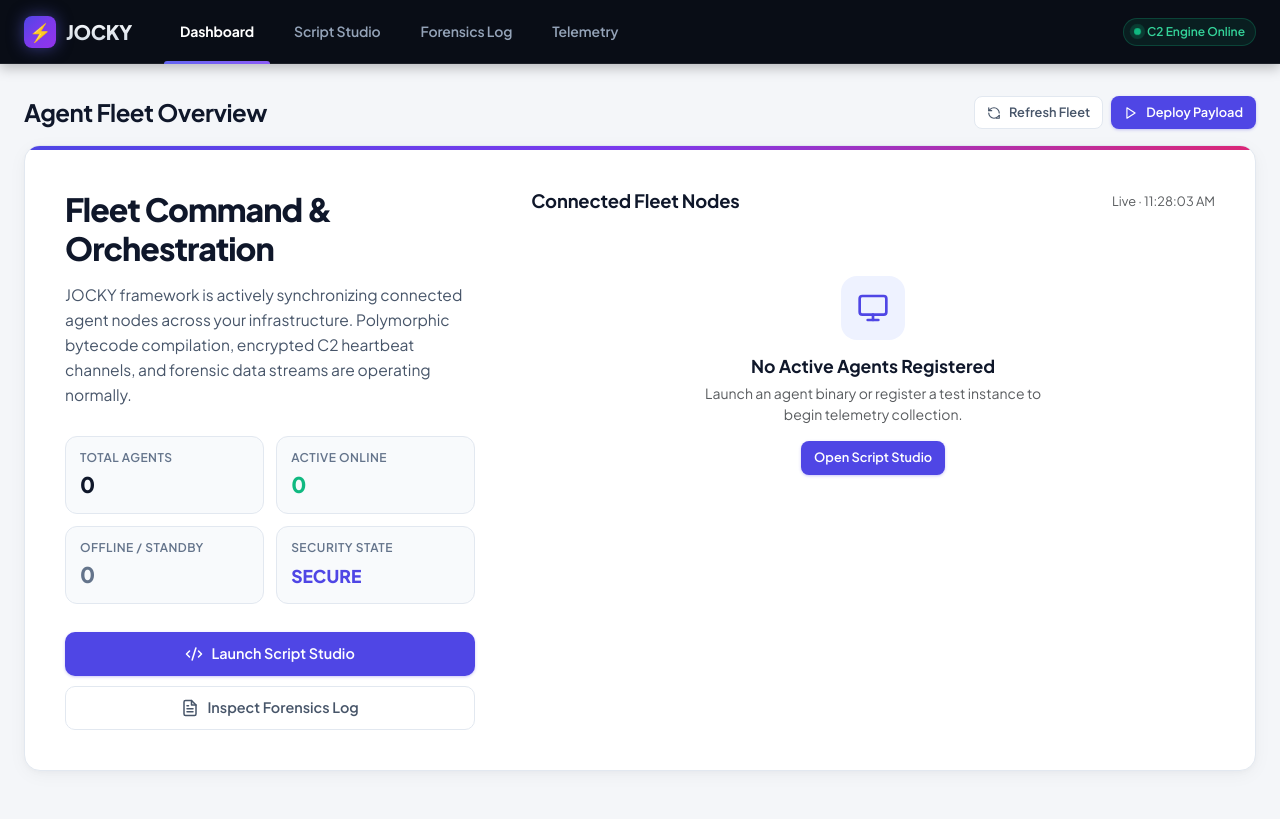
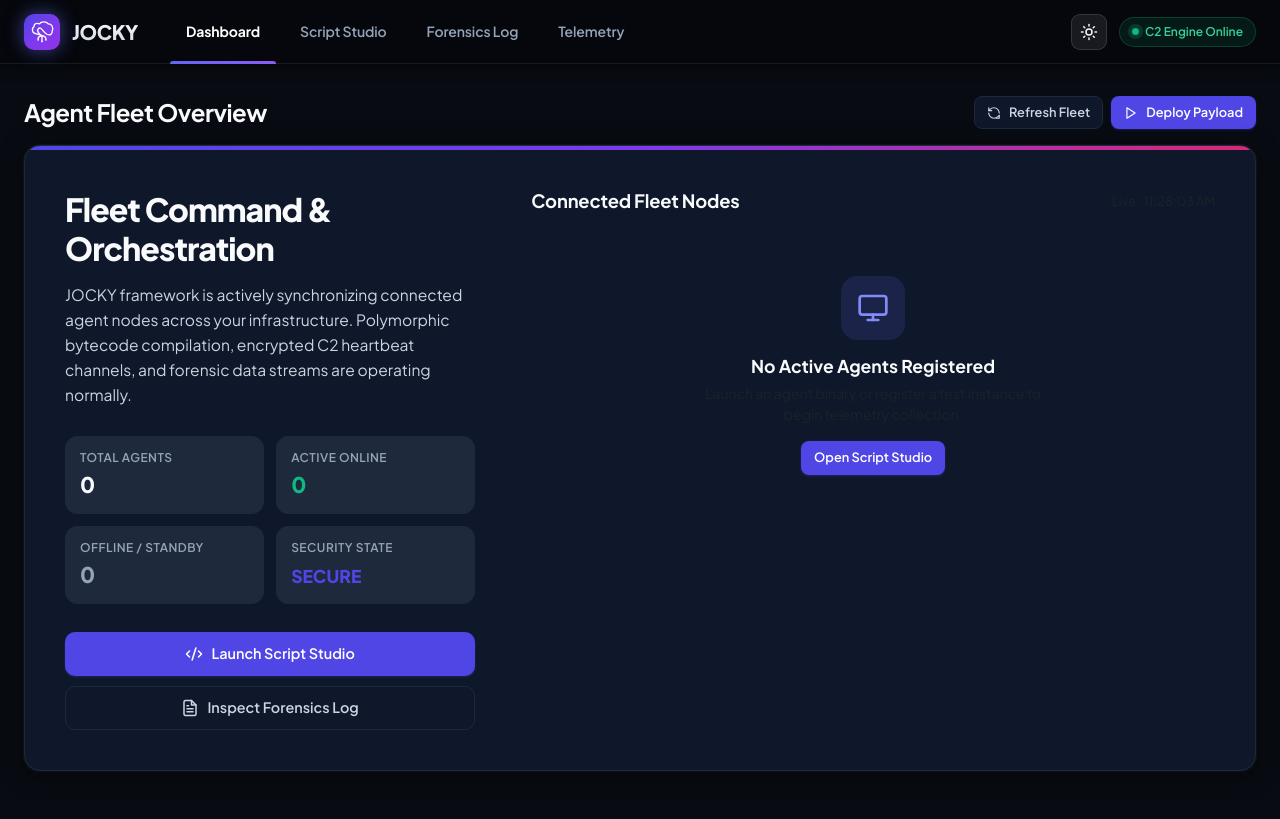
Before and after one commit to Jatin-trivedi/Proteus-, a Flask app: page / in a window 1280 px wide. Run offline with Flask 3, Linux system fonts and the light colour scheme; data that the repository does not hold is empty.

Commit message:
feat(ui): add dark mode theme switcher and custom cloud-circuit logo

```diff
--- a/manager/dashboard/static/dashboard.js
+++ b/manager/dashboard/static/dashboard.js
@@ -1,6 +1,39 @@
 /**
- * JOCKY Manager - Dashboard Frontend Utilities
+ * JOCKY Manager - Dashboard Frontend Utilities & Theme Management
  */
+
+// Initialize Theme
+function initTheme() {
+  const savedTheme = localStorage.getItem('jocky-theme') || 'dark'; // Default to dark for high-tech security aesthetic
+  setTheme(savedTheme);
+}
+
+function setTheme(theme) {
+  document.documentElement.setAttribute('data-theme', theme);
+  localStorage.setItem('jocky-theme', theme);
+  updateThemeIcon(theme);
+}
+
+function toggleTheme() {
+  const current = document.documentElement.getAttribute('data-theme') || 'dark';
+  const target = current === 'dark' ? 'light' : 'dark';
+  setTheme(target);
+  showToast(`Switched to ${target === 'dark' ? 'Dark' : 'Light'} Mode`, 'info');
+}
+
+function updateThemeIcon(theme) {
+  const btn = document.getElementById('theme-toggle-btn');
+  if (!btn) return;
+  if (theme === 'dark') {
+    // Show Sun icon to switch to light mode
+    btn.innerHTML = `<svg width="18" height="18" viewBox="0 0 24 24" fill="none" stroke="currentColor" stroke-width="2" stroke-linecap="round" stroke-linejoin="round"><circle cx="12" cy="12" r="4"></circle><path d="M12 2v2"></path><path d="M12 20v2"></path><path d="m4.93 4.93 1.41 1.41"></path><path d="m17.66 17.66 1.41 1.41"></path><path d="M2 12h2"></path><path d="M20 12h2"></path><path d="m6.34 17.66-1.41 1.41"></path><path d="m19.07 4.93-1.41 1.41"></path></svg>`;
+    btn.setAttribute('title', 'Switch to Light Mode');
+  } else {
+    // Show Moon icon to switch to dark mode
+    btn.innerHTML = `<svg width="18" height="18" viewBox="0 0 24 24" fill="none" stroke="currentColor" stroke-width="2" stroke-linecap="round" stroke-linejoin="round"><path d="M12 3a6 6 0 0 0 9 9 9 9 0 1 1-9-9Z"></path></svg>`;
+    btn.setAttribute('title', 'Switch to Dark Mode');
+  }
+}
 
 // Helper to format timestamps into relative time (e.g., "just now", "2m ago")
 function timeAgo(dateString) {
@@ -57,7 +90,7 @@ function showToast(message, type = 'info') {
 
   const toast = document.createElement('div');
   const bg = type === 'success' ? '#10b981' : type === 'error' ? '#ef4444' : '#4f46e5';
-  toast.style.cssText = `background: #0f172a; color: #fff; border-left: 4px solid ${bg}; border-radius: 8px; padding: 12px 18px; font-size: 0.875rem; box-shadow: 0 10px 15px -3px rgba(0,0,0,0.3); display: flex; align-items: center; gap: 10px; animation: slideIn 0.25s ease;`;
+  toast.style.cssText = `background: #0f172a; color: #fff; border-left: 4px solid ${bg}; border-radius: 8px; padding: 12px 18px; font-size: 0.875rem; box-shadow: 0 10px 15px -3px rgba(0,0,0,0.5); display: flex; align-items: center; gap: 10px; animation: slideIn 0.25s ease;`;
   toast.innerHTML = `<span>${message}</span>`;
   toastContainer.appendChild(toast);
 
@@ -65,5 +98,8 @@ function showToast(message, type = 'info') {
     toast.style.opacity = '0';
     toast.style.transition = 'opacity 0.3s ease';
     setTimeout(() => toast.remove(), 300);
-  }, 4000);
+  }, 3500);
 }
+
+// Initialize theme on DOM load
+document.addEventListener('DOMContentLoaded', initTheme);
--- a/manager/dashboard/static/style.css
+++ b/manager/dashboard/static/style.css
@@ -8,12 +8,12 @@
   --font-main: 'Plus Jakarta Sans', -apple-system, BlinkMacSystemFont, 'Segoe UI', Roboto, sans-serif;
   --font-mono: 'JetBrains Mono', monospace;
 
-  /* Color Palette */
+  /* Theme Defaults (Light Mode) */
   --bg-page: #f4f6f9;
   --bg-surface: #ffffff;
   --bg-surface-subtle: #f8fafc;
   --bg-dark-nav: #090d16;
-  --bg-dark-accent: #111827;
+  --bg-card-hover: #ffffff;
 
   /* Primary Accent & Gradients */
   --primary: #4f46e5;
@@ -24,13 +24,16 @@
   --accent-gradient: linear-gradient(135deg, #4f46e5 0%, #7c3aed 50%, #9333ea 100%);
   --accent-bar-gradient: linear-gradient(90deg, #4f46e5 0%, #7c3aed 50%, #db2777 100%);
 
-  /* Neutrals */
+  /* Neutrals (Light) */
   --text-main: #0f172a;
   --text-secondary: #475569;
   --text-muted: #64748b;
   --text-dim: #94a3b8;
   --border-light: #e2e8f0;
   --border-subtle: #edf2f7;
+  --input-bg: #ffffff;
+  --input-border: #e2e8f0;
+  --code-box-bg: #0f172a;
 
   /* Status Colors */
   --status-online: #10b981;
@@ -51,6 +54,37 @@
   --shadow-card: 0 4px 20px -2px rgba(15, 23, 42, 0.05), 0 2px 6px -1px rgba(15, 23, 42, 0.03);
 }
 
+/* ==========================================================================
+   Dark Mode Theme Overrides
+   ========================================================================== */
+[data-theme="dark"] {
+  --bg-page: #080b11;
+  --bg-surface: #0f172a;
+  --bg-surface-subtle: #1e293b;
+  --bg-dark-nav: #05070c;
+  --bg-card-hover: #131d35;
+
+  --text-main: #f8fafc;
+  --text-secondary: #cbd5e1;
+  --text-muted: #94a3b8;
+  --text-dim: #64748b;
+  --border-light: #1e293b;
+  --border-subtle: #172033;
+  --input-bg: #0b0f19;
+  --input-border: #334155;
+  --code-box-bg: #070a10;
+
+  --primary-light: rgba(99, 102, 241, 0.15);
+  --primary-glow: rgba(99, 102, 241, 0.35);
+
+  --status-online-bg: rgba(16, 185, 129, 0.12);
+  --status-online-border: rgba(16, 185, 129, 0.3);
+  --status-offline-bg: rgba(100, 116, 139, 0.15);
+  --status-offline-border: rgba(100, 116, 139, 0.3);
+
+  --shadow-card: 0 4px 25px -2px rgba(0, 0, 0, 0.5), 0 0 1px 1px rgba(255, 255, 255, 0.05);
+}
+
 /* Base Document Styles */
 body {
   font-family: var(--font-main);
@@ -76,7 +111,7 @@ body {
   position: sticky;
   top: 0;
   z-index: 1000;
-  box-shadow: 0 4px 12px rgba(0, 0, 0, 0.25);
+  box-shadow: 0 4px 12px rgba(0, 0, 0, 0.35);
 }
 
 .jocky-nav .navbar-container {
@@ -91,7 +126,7 @@ body {
 .jocky-brand {
   display: flex;
   align-items: center;
-  gap: 10px;
+  gap: 12px;
   color: #ffffff;
   text-decoration: none;
   font-size: 1.25rem;
@@ -100,18 +135,24 @@ body {
   padding-right: 2rem;
 }
 
-.jocky-brand-logo {
+.jocky-brand-logo-container {
   display: inline-flex;
   align-items: center;
   justify-content: center;
-  width: 32px;
-  height: 32px;
+  width: 36px;
+  height: 36px;
   background: var(--accent-gradient);
-  border-radius: 8px;
-  color: #ffffff;
-  font-weight: 800;
-  font-size: 18px;
-  box-shadow: 0 0 16px rgba(99, 102, 241, 0.5);
+  border-radius: 10px;
+  padding: 5px;
+  box-shadow: 0 0 18px rgba(99, 102, 241, 0.6);
+  flex-shrink: 0;
+}
+
+.jocky-brand-logo-img {
+  width: 100%;
+  height: 100%;
+  object-fit: contain;
+  filter: brightness(0) invert(1);
 }
 
 .jocky-brand-text {
@@ -170,18 +211,39 @@ body {
   border-radius: 3px 3px 0 0;
 }
 
-/* Nav Right / System Badge */
+/* Nav Right / System Badge & Theme Switcher */
 .nav-right-meta {
   display: flex;
   align-items: center;
   gap: 12px;
 }
 
+.theme-toggle-btn {
+  display: inline-flex;
+  align-items: center;
+  justify-content: center;
+  width: 36px;
+  height: 36px;
+  background: rgba(255, 255, 255, 0.08);
+  border: 1px solid rgba(255, 255, 255, 0.12);
+  border-radius: 9px;
+  color: #f1f5f9;
+  cursor: pointer;
+  transition: all 0.2s ease;
+  padding: 0;
+}
+
+.theme-toggle-btn:hover {
+  background: rgba(255, 255, 255, 0.16);
+  border-color: rgba(255, 255, 255, 0.25);
+  transform: scale(1.05);
+}
+
 .system-pill {
   display: inline-flex;
   align-items: center;
   gap: 6px;
-  padding: 4px 10px;
+  padding: 5px 12px;
   background: rgba(16, 185, 129, 0.1);
   border: 1px solid rgba(16, 185, 129, 0.25);
   border-radius: 9999px;
@@ -504,7 +569,7 @@ body {
   align-items: center;
   justify-content: center;
   gap: 8px;
-  background: #ffffff;
+  background: var(--bg-surface);
   color: var(--text-secondary);
   font-weight: 600;
   font-size: 0.9rem;
@@ -698,7 +758,7 @@ body {
   margin: 0 auto 1rem auto;
   border-radius: 16px;
   background: var(--primary-light);
-  color: var(--primary);
+  color: #818cf8;
   display: flex;
   align-items: center;
   justify-content: center;
--- a/manager/dashboard/templates/base.html
+++ b/manager/dashboard/templates/base.html
@@ -1,9 +1,20 @@
 <!DOCTYPE html>
-<html lang="en">
+<html lang="en" data-theme="dark">
 <head>
     <meta charset="UTF-8">
     <meta name="viewport" content="width=device-width, initial-scale=1.0">
     <title>{% block title %}JOCKY Manager · Enterprise Endpoint Defense{% endblock %}</title>
+    <!-- Favicon -->
+    <link rel="icon" type="image/svg+xml" href="{{ url_for('static', filename='logo.svg') }}">
+
+    <!-- Prevent Theme Flash (FOUC) -->
+    <script>
+        (function() {
+            const savedTheme = localStorage.getItem('jocky-theme') || 'dark';
+            document.documentElement.setAttribute('data-theme', savedTheme);
+        })();
+    </script>
+
     <!-- Google Fonts: Plus Jakarta Sans & JetBrains Mono -->
     <link rel="preconnect" href="https://fonts.googleapis.com">
     <link rel="preconnect" href="https://fonts.gstatic.com" crossorigin>
@@ -17,12 +28,14 @@
     {% block extra_head %}{% endblock %}
 </head>
 <body>
-    <!-- Top Navigation (Abnormal Security Inspired) -->
+    <!-- Top Navigation (Abnormal Security Inspired with Logo & Dark Mode Toggle) -->
     <nav class="jocky-nav">
         <div class="navbar-container">
             <div class="d-flex align-items-center">
                 <a class="jocky-brand" href="/">
-                    <div class="jocky-brand-logo">⚡</div>
+                    <div class="jocky-brand-logo-container">
+                        <img src="{{ url_for('static', filename='logo.svg') }}" alt="JOCKY Logo" class="jocky-brand-logo-img">
+                    </div>
                     <span class="jocky-brand-text">JOCKY</span>
                 </a>
                 <ul class="jocky-nav-links">
@@ -41,6 +54,10 @@
                 </ul>
             </div>
             <div class="nav-right-meta">
+                <!-- Theme Toggle Button -->
+                <button id="theme-toggle-btn" class="theme-toggle-btn" onclick="toggleTheme()" title="Toggle Dark/Light Mode" aria-label="Toggle Theme">
+                    <svg width="18" height="18" viewBox="0 0 24 24" fill="none" stroke="currentColor" stroke-width="2" stroke-linecap="round" stroke-linejoin="round"><circle cx="12" cy="12" r="4"></circle><path d="M12 2v2"></path><path d="M12 20v2"></path><path d="m4.93 4.93 1.41 1.41"></path><path d="m17.66 17.66 1.41 1.41"></path><path d="M2 12h2"></path><path d="M20 12h2"></path><path d="m6.34 17.66-1.41 1.41"></path><path d="m19.07 4.93-1.41 1.41"></path></svg>
+                </button>
                 <div class="system-pill" id="system-status-pill">
                     <div class="pulse-dot"></div>
                     <span>C2 Engine Online</span>
--- a/manager/dashboard/templates/realtime.html
+++ b/manager/dashboard/templates/realtime.html
@@ -25,18 +25,18 @@
             <!-- Left Chart: Online/Offline Distribution -->
             <div>
                 <h3 class="section-subtitle">Endpoint Health Ratio</h3>
-                <div class="card p-3 mb-4" style="border-radius: 12px; border: 1px solid var(--border-light); background: #ffffff;">
+                <div class="p-3 mb-4" style="border-radius: 12px; border: 1px solid var(--border-light); background: var(--bg-surface-subtle);">
                     <div style="max-height: 240px; position: relative; display: flex; align-items: center; justify-content: center;">
                         <canvas id="healthDoughnut" style="max-height: 220px;"></canvas>
                     </div>
                     <div class="d-flex justify-content-center gap-4 mt-3 pt-2" style="border-top: 1px solid var(--border-subtle); font-size: 0.85rem;">
                         <div class="d-flex align-items-center gap-2">
                             <span style="width: 10px; height: 10px; border-radius: 50%; background-color: #10b981;"></span>
-                            <span class="text-muted">Online: <strong id="chart-online-count" class="text-dark">0</strong></span>
+                            <span class="text-muted">Online: <strong id="chart-online-count" style="color: var(--text-main);">0</strong></span>
                         </div>
                         <div class="d-flex align-items-center gap-2">
                             <span style="width: 10px; height: 10px; border-radius: 50%; background-color: #94a3b8;"></span>
-                            <span class="text-muted">Offline: <strong id="chart-offline-count" class="text-dark">0</strong></span>
+                            <span class="text-muted">Offline: <strong id="chart-offline-count" style="color: var(--text-main);">0</strong></span>
                         </div>
                     </div>
                 </div>
```
Also changed, not shown: other parts of manager/dashboard/static/style.css (+27 -28 lines), manager/dashboard/static/logo.svg (added).
